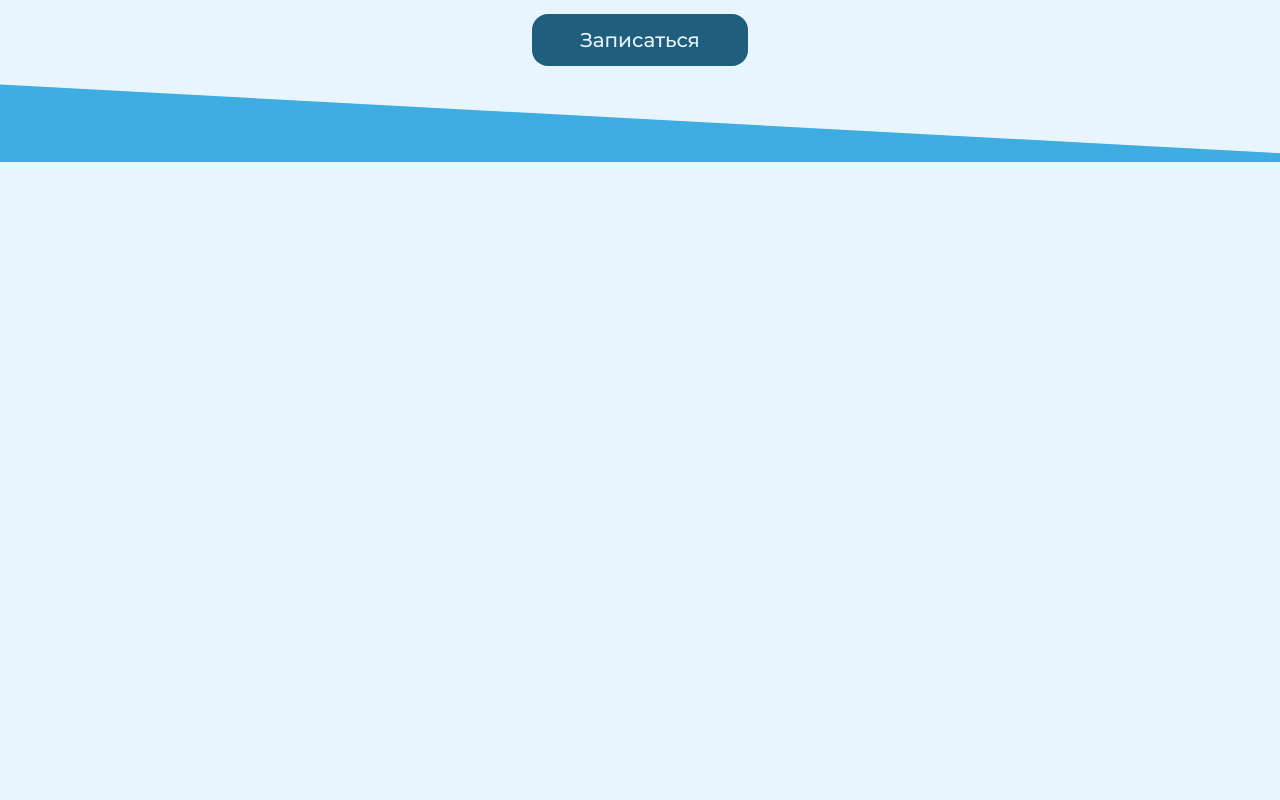
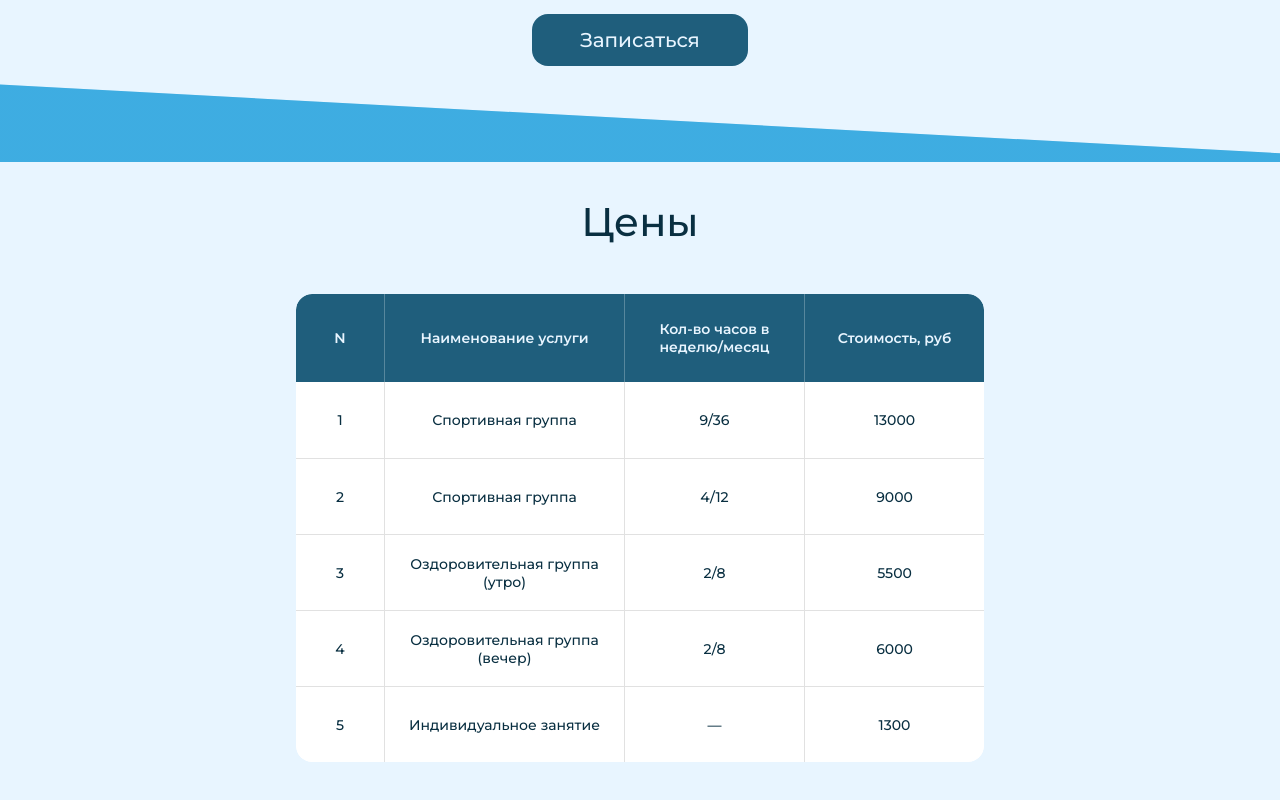
Before and after one commit to Mari040/Athletic_site, a Next.js app: page / in a window 1280 px wide. Shown: the part 2396-3196 px from the top of the page. Before the commit the page ends 2558 px from the top, so only its background shows below. Built offline with nearby package versions, Linux system fonts and the light colour scheme.

Commit message:
Создание страницы с ценами

```diff
--- a/src/app/page.js
+++ b/src/app/page.js
@@ -2,6 +2,7 @@ import Header from "@/components/Header/Header";
 import Hero from "@/components/Hero/Hero";
 import Coaches from "@/components/Coaches/Coaches"
 import Schedule from "@/components/Schedule/Schedule"
+import Price from "../components/Price/Price";
 import styles from "./page.module.css";
 
 
@@ -12,6 +13,7 @@ export default function Home() {
       <Hero />
       <Coaches />
       <Schedule />
+      <Price />
     </div>
   );
 }
--- a/src/components/Header/Header.js
+++ b/src/components/Header/Header.js
@@ -25,7 +25,7 @@ export default function Header() {
         <nav className={styles.nav}>
           <a href="#coaches">Тренеры</a>
           <a href="#schedule">Расписание</a>
-          <a href="#">Цены</a>
+          <a href="#price">Цены</a>
           <a href="#">Фотографии</a>
           <a href="#">Контакты</a>
         </nav>
--- /dev/null
+++ b/src/components/Price/Price.js
@@ -0,0 +1,43 @@
+import styles from "./Price.module.css";
+
+const prices = [
+  { id: 1, service: "Спортивная группа", hours: "9/36", cost: "13000" },
+  { id: 2, service: "Спортивная группа", hours: "4/12", cost: "9000" },
+  { id: 3, service: "Оздоровительная группа (утро)", hours: "2/8", cost: "5500" },
+  { id: 4, service: "Оздоровительная группа (вечер)", hours: "2/8", cost: "6000" },
+  { id: 5, service: "Индивидуальное занятие", hours: "—", cost: "1300" },
+];
+
+export default function Price() {
+  return (
+    <section id="prices" className={styles.prices}>
+      <div className={styles.container}>
+        <h2 className={styles.title}>Цены</h2>
+
+        <div className={styles.tableWrapper}>
+          <table className={styles.table}>
+            <thead>
+              <tr>
+                <th className={styles.colN}>N</th>
+                <th className={styles.colService}>Наименование услуги</th>
+                <th className={styles.colHours}>Кол-во часов в неделю/месяц</th>
+                <th className={styles.colCost}>Стоимость, руб</th>
+              </tr>
+            </thead>
+
+            <tbody>
+              {prices.map((row) => (
+                <tr key={row.id}>
+                  <td>{row.id}</td>
+                  <td>{row.service}</td>
+                  <td>{row.hours}</td>
+                  <td>{row.cost}</td>
+                </tr>
+              ))}
+            </tbody>
+          </table>
+        </div>
+      </div>
+    </section>
+  );
+}
--- /dev/null
+++ b/src/components/Price/Price.module.css
@@ -0,0 +1,177 @@
+/* ============================================= */
+/* Секция «Цены»                                  */
+/* 36px сверху до заголовка, 64px снизу           */
+/* ============================================= */
+.prices {
+  width: 100%;
+  background-color: #e8f5ff;
+  padding: 36px 0 64px;
+  scroll-margin-top: 90px;
+  font-family: var(--font-montserrat), "Montserrat", sans-serif;
+}
+
+.container {
+  width: 100%;
+  max-width: 1440px;
+  margin: 0 auto;
+  padding: 0 60px;
+}
+
+/* ============================================= */
+/* Заголовок                                      */
+/* ============================================= */
+.title {
+  margin: 0;
+  text-align: center;
+  font-family: inherit;
+  font-size: 40px;
+  font-weight: 500;
+  line-height: 1.2;
+  color: #092f41;
+}
+
+/* ============================================= */
+/* Обёртка таблицы                                */
+/* 48px от заголовка, ширина 688px, по центру     */
+/* ============================================= */
+.tableWrapper {
+  width: 100%;
+  max-width: 688px;
+  margin: 48px auto 0;
+  overflow-x: auto;
+  border-radius: 16px;
+}
+
+/* ============================================= */
+/* Таблица                                        */
+/* ============================================= */
+.table {
+  width: 100%;
+  border-collapse: separate;
+  border-spacing: 0;
+  table-layout: fixed;
+  background: #ffffff;
+  border-radius: 16px;
+  overflow: hidden;
+  font-family: inherit;
+}
+
+/* ============================================= */
+/* Шапка таблицы                                  */
+/* ============================================= */
+.table th {
+  height: 88px;
+  padding: 16px;
+  background: #1F5E7C;
+  text-align: center;
+  vertical-align: middle;
+  font-family: inherit;
+  font-size: 14px;
+  font-weight: 600;
+  line-height: 1.3;
+  color: #E8F5FF;
+}
+
+/* Вертикальные разделители в шапке — очень лёгкие */
+.table th + th {
+  border-left: 1px solid rgba(255, 255, 255, 0.25);
+}
+
+/* ============================================= */
+/* Ячейки                                         */
+/* ============================================= */
+.table td {
+  height: 76px;
+  padding: 16px;
+  border-top: 1px solid #e1e1e1;
+  text-align: center;
+  vertical-align: middle;
+  font-family: inherit;
+  font-size: 14px;
+  font-weight: 500;
+  line-height: 1.3;
+  color: #092f41;
+  background: #ffffff;
+}
+
+/* Первая строка тела — без верхней границы,
+   стык со шапкой закрывает сам фон шапки */
+.table tbody tr:first-child td {
+  border-top: none;
+}
+
+/* Вертикальные разделители в теле таблицы */
+.table td + td {
+  border-left: 1px solid #e1e1e1;
+}
+
+/* ============================================= */
+/* Ширина колонок                                 */
+/* Сумма = 688:                                    */
+/* 88 + auto(240) + 180 + 180 = 688                */
+/* ============================================= */
+.colN {
+  width: 88px;
+}
+
+.colService {
+  width: auto;
+}
+
+.colHours {
+  width: 180px;
+}
+
+.colCost {
+  width: 180px;
+}
+
+/* ============================================= */
+/* Адаптив                                        */
+/* ============================================= */
+@media (max-width: 900px) {
+  .container {
+    padding: 0 40px;
+  }
+
+  .title {
+    font-size: 32px;
+  }
+
+  .tableWrapper {
+    max-width: 100%;
+  }
+}
+
+@media (max-width: 600px) {
+  .prices {
+    padding: 30px 0 48px;
+  }
+
+  .container {
+    padding: 0 16px;
+  }
+
+  .title {
+    font-size: 26px;
+  }
+
+  .tableWrapper {
+    margin-top: 32px;
+  }
+
+  /* На узких экранах таблица остаётся 688px и прокручивается по горизонтали */
+  .table {
+    min-width: 688px;
+  }
+
+  .table th {
+    height: 72px;
+    font-size: 12px;
+  }
+
+  .table td {
+    height: 64px;
+    font-size: 12px;
+  }
+}
```
